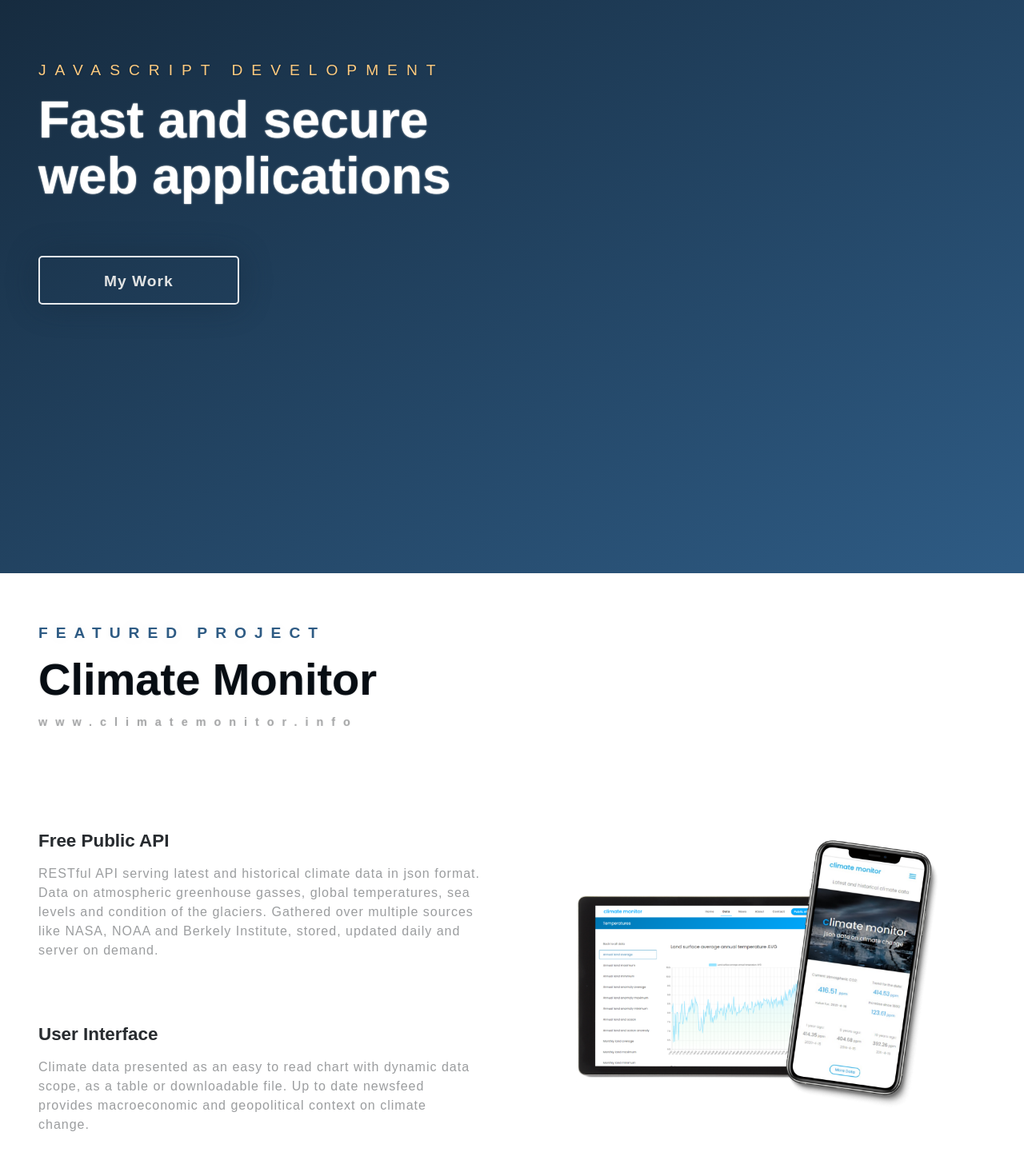
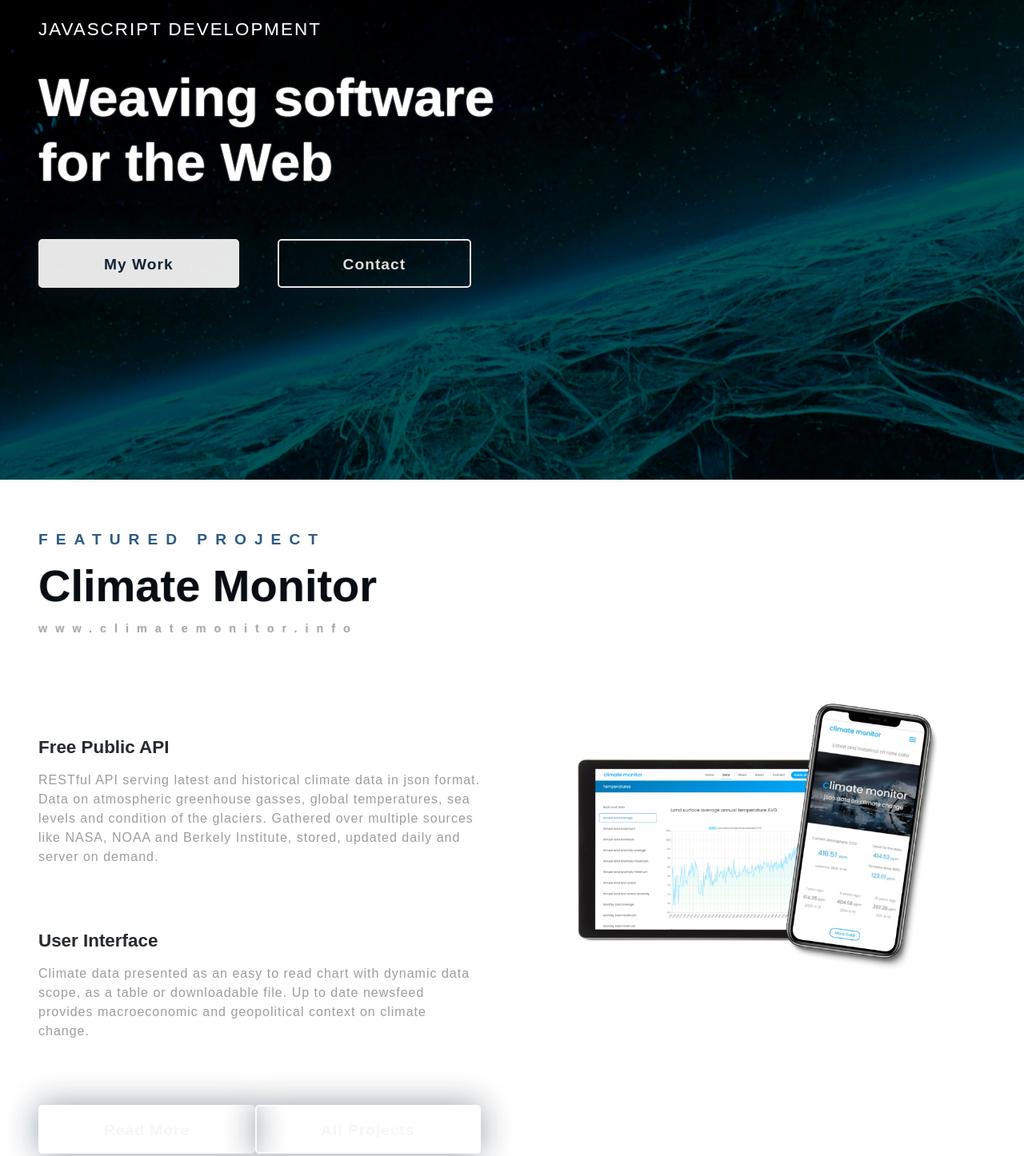
Before and after one commit to TomaszPietrzykowski/portfolio-next, a Next.js app: page / in a window 1280 px wide. Shown: the part 184-1630 px from the top of the page at 80% size. Built offline with nearby package versions, Linux system fonts and the light colour scheme.

Commit message:
hero section rework

```diff
--- a/components/Hero.js
+++ b/components/Hero.js
@@ -6,10 +6,14 @@ const Hero = () => {
       <div className={styles.heroContainer}>
         <h2 className={styles.subtitle}>Javascript Development</h2>
         <h1 className={styles.title}>
-          Fast and secure <br />
-          web applications
+          Weaving software
+          <br />
+          for the Web
         </h1>
-        <button className={styles.cta}>My Work</button>
+        <div className={styles.btnContainers}>
+          <button className={styles.cta}>My Work</button>
+          <button className={styles.ctaSecondary}>Contact</button>
+        </div>
       </div>
     </main>
   )
--- a/components/Navbar.js
+++ b/components/Navbar.js
@@ -6,7 +6,7 @@ const Navbar = () => {
     <header className={styles.navbar}>
       <div className={styles.flex}>
         <div className={styles.logo}>
-          <span className={styles.firstname}>Tomasz</span>{' '}
+          <span className={styles.firstname}>Tomasz</span>
           <span className={styles.lastname}>Pietrzykowski</span>
         </div>
         <nav>
--- a/styles/Home.module.css
+++ b/styles/Home.module.css
@@ -3,7 +3,7 @@
   top: 0;
   left: 0;
   width: 100%;
-  background-color: var(--persianBlue);
+  background-color: rgba(0, 10, 10, .8);
   color: var(--isabelline);
   z-index: 3000;
 }
@@ -21,14 +21,14 @@
   transition: all 0.2s ease-in-out;
 }
 .nav a:hover {
-  color: var(--goldCrayola);
+  color: var(--accent01);
 }
 .path {
   fill: var(--isabelline);
   transition: all 0.2s ease-in-out;
 }
 .nav a:hover .path {
-  fill: var(--goldCrayola);
+  fill: var(--accent01);
 }
 
 .flex {
@@ -52,17 +52,12 @@
 }
 
 .lastname {
-  color: var(--goldCrayola);
+  color: var(--accent01);
 }
 
 .hero {
-  margin-top: 3.3rem;
   width: 100%;
-  background: linear-gradient(
-    150deg,
-    rgba(20, 39, 57, 1) 0%,
-    rgba(46, 91, 132, 1) 99%
-  );
+  background: url(/hero.png);
   color: #ffffff;
   padding-bottom: 0;
   position: relative;
@@ -87,24 +82,55 @@
 }
 
 .title {
-  font-size: 4rem;
+  font-size: 4.2rem;
   font-weight: 600;
-  line-height: 1.1;
-  margin: 0 0 4rem 0;
+  line-height: 1.2;
+  margin: 0 0 3.5rem 0;
   text-shadow: 0px 0px 2px var(--isabelline);
 }
 .subtitle {
   margin-top: 10rem;
+  margin-bottom: 2rem;
   text-transform: uppercase;
-  font-size: 1.2rem;
-  font-weight: 500;
-  letter-spacing: 11px;
-  color: var(--goldCrayola);
+  font-size: 1.4rem;
+  font-weight: 200;
+  letter-spacing: 2px;
+  color: white;
   text-shadow: 0px 0px 2px var(--persianBlue);
+}
+.btnContainers {
+  margin-bottom: 12rem;
+  display: flex;
 }
 
 .cta {
-  margin-bottom: 18rem;
+  margin-right: 3rem;
+  padding: 1.2rem 5rem 1rem 5rem;
+  font-family: inherit;
+  font-size: 1.2rem;
+  font-weight: 700;
+  letter-spacing: 1px;
+  background: var(--white);
+  opacity: 0.9;
+  color: rgba(20, 39, 57, 1);
+  border: 2px solid var(--white);
+  border-radius: 5px;
+  box-shadow: 0px 0px 40px rgba(20, 39, 57, 0.5);
+  transition: all 0.2s ease-in-out;
+  cursor: pointer;
+}
+.cta:hover {
+  opacity: 0.9;
+  color: rgba(20, 39, 57, 1);
+  border: 2px solid var(--accent01);
+  background: var(--accent01);
+}
+.ctaSecondary:hover {
+  opacity: 0.9;
+  color: rgb(0, 197, 198);
+  border: 2px solid var(--accent01);
+}
+.ctaSecondary {
   padding: 1.2rem 5rem 1rem 5rem;
   font-family: inherit;
   font-size: 1.2rem;
@@ -118,33 +144,6 @@
   box-shadow: 0px 0px 40px rgba(20, 39, 57, 0.5);
   transition: all 0.2s ease-in-out;
   cursor: pointer;
-}
-.cta:hover {
-  opacity: 0.9;
-  color: rgb(0, 197, 198);
-  border: 2px solid rgb(0, 197, 198);
-}
-.ctaSecondary {
-  min-width: 290px;
-  margin-bottom: 3rem;
-  padding: 1.2rem 5rem 1rem 5rem;
-  font-family: inherit;
-  font-size: 1.2rem;
-  font-weight: 700;
-  letter-spacing: 1px;
-  background: none;
-  opacity: 0.9;
-  color: var(--persianBlue);
-  border: 2px solid var(--persianBlue);
-  border-radius: 5px;
-  /* box-shadow: 0px 0px 40px rgba(20, 39, 57, 0.5); */
-  transition: all 0.2s ease-in-out;
-  cursor: pointer;
-}
-.ctaSecondary:hover {
-  opacity: 0.9;
-  color: var(--indygoDye);
-  border: 2px solid var(--indygoDye);
 }
 .title,
 .subtitle,
--- a/styles/globals.css
+++ b/styles/globals.css
@@ -8,6 +8,7 @@
   --white: rgba(255, 255, 255, 1);
   --textPrimary: rgba(5, 9, 14, 0.85);
   --textSecondary: rgba(5, 9, 14, 0.4);
+  --accent01: rgb(0, 220, 250);
 }
 
 @import url("https://fonts.googleapis.com/css2?family=Epilogue:ital,wght@0,100;0,200;0,300;0,400;0,500;0,600;0,700;0,800;0,900;1,100;1,200;1,300;1,400;1,500;1,600;1,700;1,800;1,900&display=swap");
```
Also changed, not shown: public/hero.png (added).
